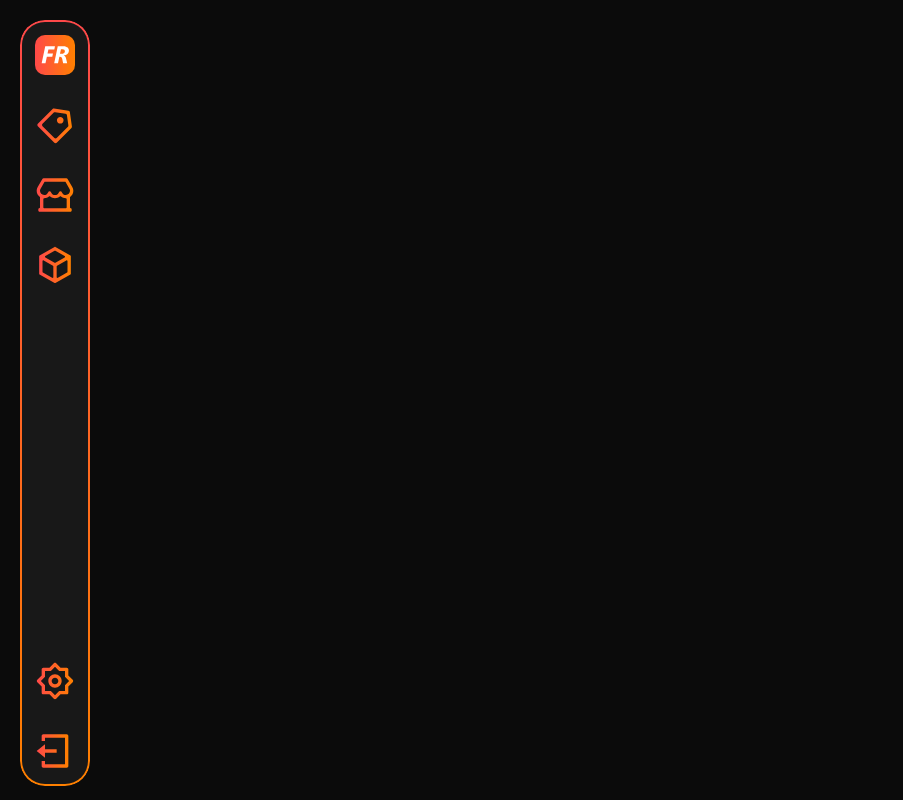
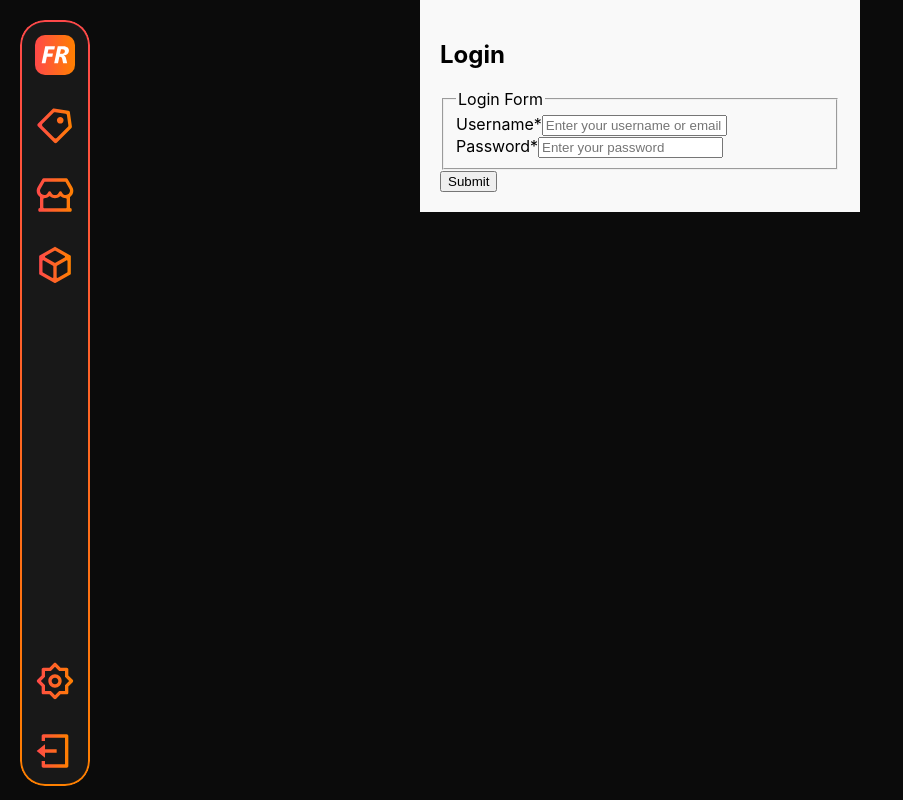
Before and after one commit to Andrewtomp/Software-Engineering, a React (Create React App) app in the folder front-runner/: page /login in a window 1280 px wide. Before the commit this address had no page. Shown: the whole page, without its empty margins (0-903 px from the left). Built offline with nearby package versions, Linux system fonts and the light colour scheme; what ag-grid-community would draw is missing.

Commit message:
Fixed Login page with new framework

```diff
--- a/front-runner/src/App.js
+++ b/front-runner/src/App.js
@@ -5,6 +5,7 @@
 import Orders from "./components/Orders";
 import Settings from "./components/Settings";
 import NavBar from "./components/NavBar";
+import Login from "./components/Login";
 
 function App() {
     return (
@@ -16,6 +17,7 @@
                 <Route path="/storefronts" element={<Storefronts />} />
                 <Route path="/orders" element={<Orders />} />
                 <Route path="/settings" element={<Settings />} />
+                <Route path="/login" element={<Login />} />
             </Routes>
         </BrowserRouter>
     );
--- a/front-runner/src/components/login.tsx
+++ b/front-runner/src/components/Login.js
@@ -42,7 +42,7 @@
 };
 
 // LoginForm Component
-const LoginForm = () => {
+const Login = () => {
   return (
     <div style={{ width: '400px', margin: '0 auto', padding: '20px', backgroundColor: '#f9f9f9' }}>
       <h2>Login</h2>
@@ -56,4 +56,4 @@
   );
 };
 
-export default LoginForm;
+export default Login;
```
